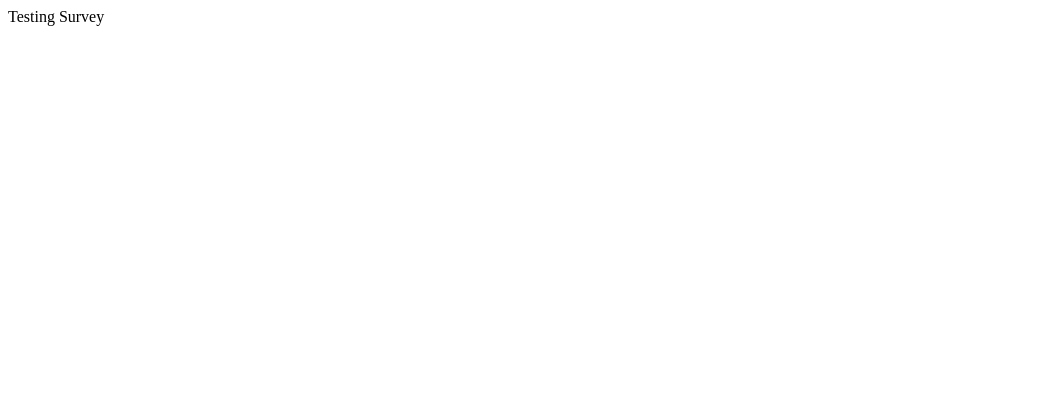
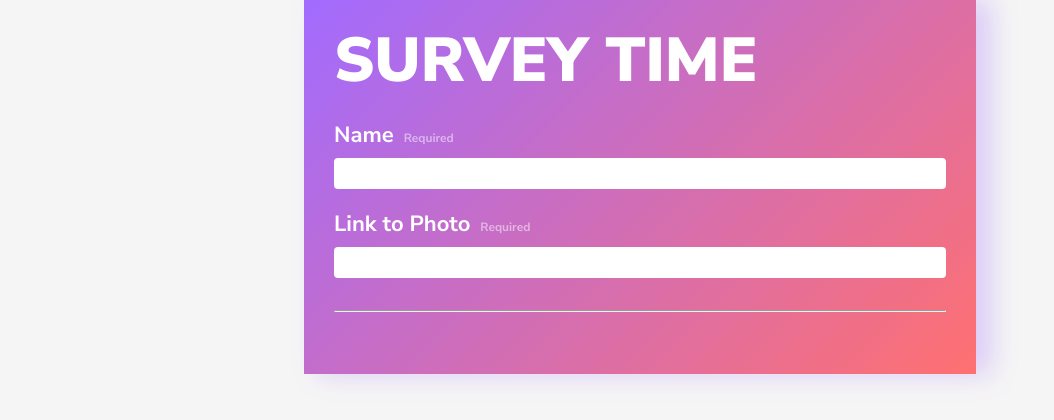
Before and after one commit to graysonlee123/Friend-Finder, a website: page app/public/survey.html in a window 1280 px wide. Shown: the whole page, without its empty margins (0-1054 px from the left). Drawn offline with Linux system fonts and the light colour scheme.

Commit message:
added cleanup to some css and started structuring the survey page

```diff
--- a/app/public/master.css
+++ b/app/public/master.css
@@ -5,9 +5,7 @@
 
 body {
     background-color: rgb(245, 245, 245);
-}
 
-#home-body {
     display: flex;
     justify-content: center;
     align-items: center;
@@ -17,19 +15,23 @@ body {
     font-family: 'Nunito Sans', sans-serif;
 }
 
+/* Main styling */
+
+.gradient-bg {
+    background-image: linear-gradient(-45deg, #FF7070, #a16bff);
+    padding: 30px;
+}
+
 #home-div {
     width: 672px;
     height: auto;
 
-    padding: 30px;
+    border-radius: 6px;
 
-    border-radius: 6px;
-    background-image: linear-gradient(-45deg, #FF7070, #a16bff);
-
-    box-shadow: 15px 15px 25px rgba(161, 107, 255, 0.30)
+    box-shadow: 15px 15px 25px rgba(161, 107, 255, 0.30);
 }
 
-#home-h1 {
+h1 {
     font-size: 62px;
     font-weight: 900;
     text-transform: uppercase;
@@ -37,10 +39,16 @@ body {
     margin-bottom: 32px;
 }
 
-#home-p {
+h2 {
+    font-size: 22px;
+    font-weight: 700;
+    margin-bottom: 12px;
+}
+
+p {
     font-size: 14px;
-
-    margin-bottom: 32px;
+    font-weight: 400;
+    margin-bottom: 12px;
 }
 
 #home-button {
@@ -66,3 +74,65 @@ body {
 #home-button:focus {
     outline: none;
 }
+
+/* Survey */
+
+#survey-body {
+    height: auto;
+}
+
+#survey-div {
+    width: 672px;
+    height: auto;
+
+    box-shadow: 15px 0 25px rgba(161, 107, 255, 0.30);
+}
+
+.survey-row {
+    margin-bottom: 24px;
+}
+
+.text-input-box {
+    display: block;
+}
+
+.label {
+    display: block;
+}
+
+.required-field h2::after {
+    content: "Required";
+    font-size: 12px;
+    color: rgba(255,255,255,0.5);
+    margin-left: 10px;
+}
+
+.text-input {
+    display: block;
+    width: 100%;
+    padding: 8px 12px;
+    border: none;
+    border-radius: 4px;
+    color: rgba(0,0,0,0.5);
+}
+
+.main-hr {
+    margin: 32px 0;
+}
+
+.dropdown {
+    display: block;
+    width: 160px;
+    padding: 8px 12px;
+    border-radius: 4px;
+    border: none;
+    color: rgba(0,0,0,0.5);
+}
+
+.dropdown option {
+    color: rgba(0,0,0,0.75);
+}
+
+.dropdown:focus {
+    outline: none;
+}
--- a/app/public/survey.html
+++ b/app/public/survey.html
@@ -4,9 +4,44 @@
     <meta charset="UTF-8">
     <meta name="viewport" content="width=device-width, initial-scale=1.0">
     <meta http-equiv="X-UA-Compatible" content="ie=edge">
-    <title>Survey</title>
+    <title>Getting Started</title>
+
+    <link href="https://fonts.googleapis.com/css?family=Nunito+Sans:400,700,900&display=swap" rel="stylesheet">
+
+    <link rel="stylesheet" href="reset.css">
+    <link rel="stylesheet" href="master.css">
 </head>
-<body>
-    Testing Survey
+<body id="survey-body">
+    <div id="survey-div" class="gradient-bg">
+        <h1>Survey Time</h1>
+        <form action="">
+            <div class="text-input-box survey-row">
+                <label for="name-input" class="label required-field"><h2>Name</h2></label>
+                <input type="text" id="name-input" class="text-input">
+            </div>
+            <div class="text-input-box survey-row">
+                <label for="photo-url-input" class="label required-field"><h2>Link to Photo</h2></label>
+                <input type="text" id="photo-url-input" class="text-input">
+            </div>
+            <hr class="main-hr">
+            <div id="questions-container">
+
+            </div>
+            <!-- <div class="question-box survey-row">
+                <label for="question-1" class="label">
+                    <h2>Question 1</h2>
+                    <p>Lorem ipsum dolor sit amet consectetur adipisicing elit. Eligendi, porro?</p>
+                </label>
+                <select name="question-1" id="question-1" class="dropdown">
+                    <option value="" disabled selected hidden>Select an Option</option>
+                    <option value="a">Test</option>
+                    <option value="b">Test 2</option>
+                    <option value="c">Test 3</option>
+                    <option value="d">Test 4</option>
+                </select>
+            </div> -->
+
+        </form>
+    </div>
 </body>
 </html>
```
Also changed, not shown: app/public/home.html (+4 -4 lines).
